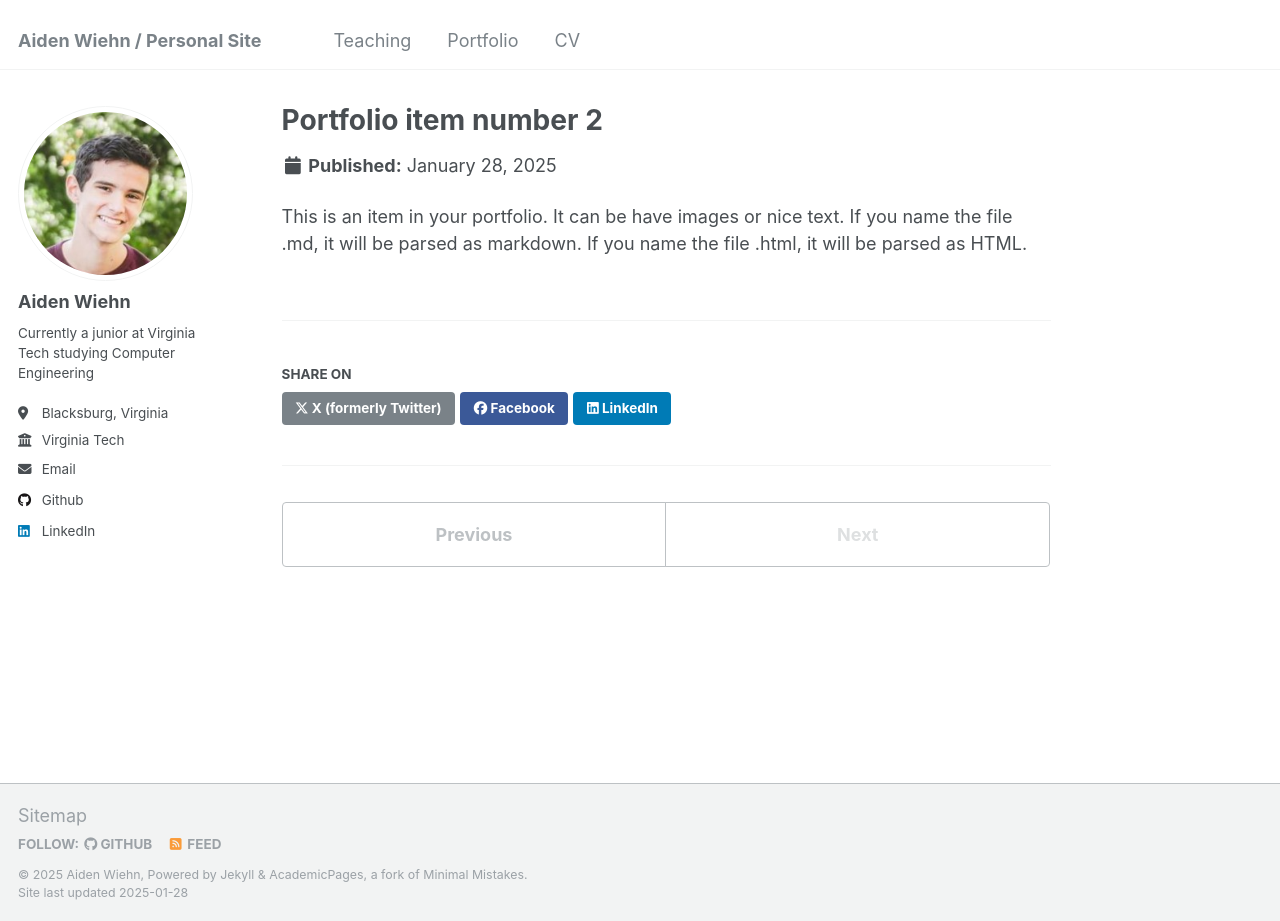
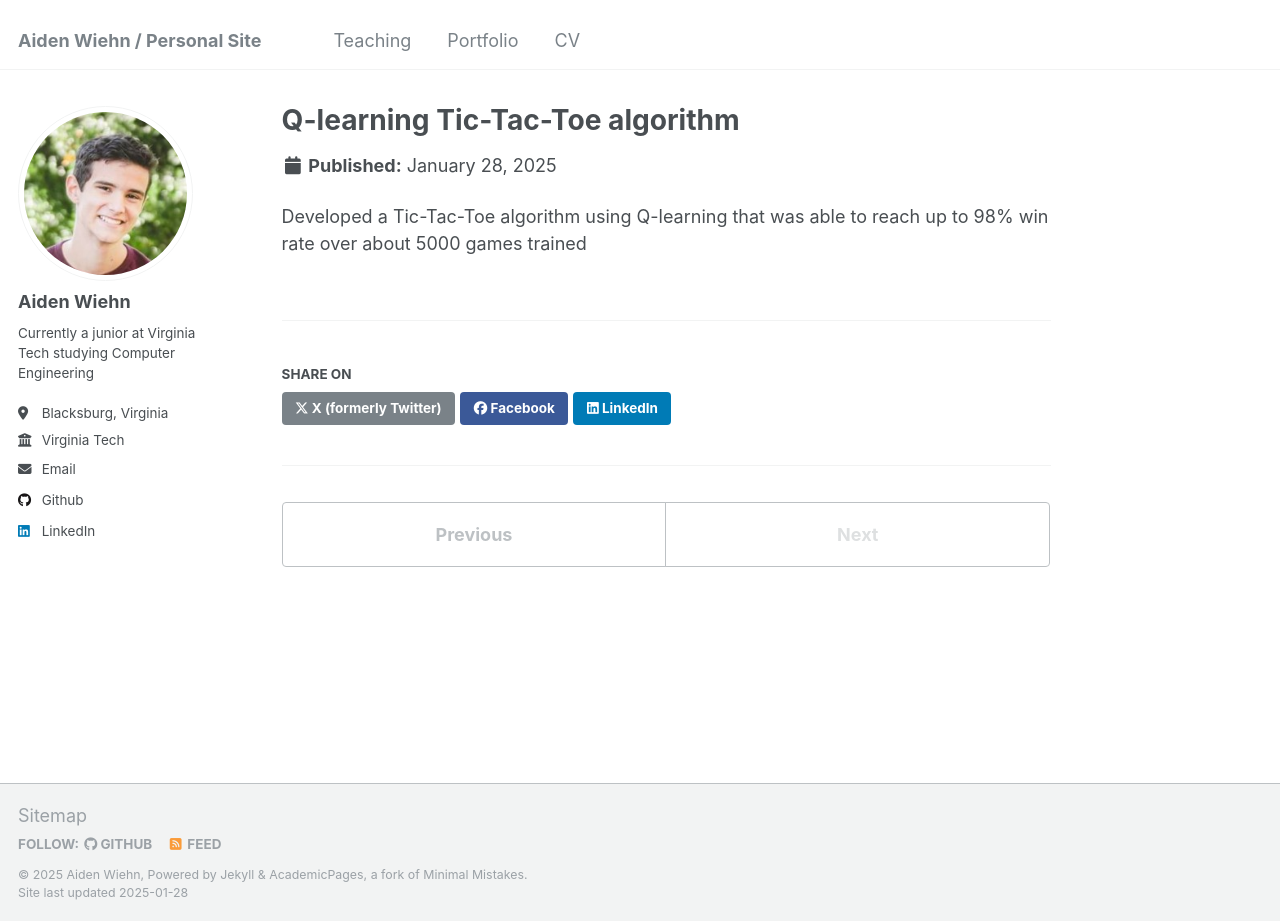
Before and after one commit to aidenwvt/aidenwvt.github.io, a Jekyll site: the page built from _portfolio/portfolio-2.html, in a window 1280 px wide and 921 px high. Built offline with Jekyll 4.4.1, drawn with Linux system fonts in a browser that asks for light colours.

Commit message:
Update portfolio-2.html

```diff
--- a/_portfolio/portfolio-2.html
+++ b/_portfolio/portfolio-2.html
@@ -1,7 +1,7 @@
 ---
-title: "Portfolio item number 2"
-excerpt: "Short description of portfolio item number 2 <br/><img src='/images/500x300.png'>"
+title: "Q-learning Tic-Tac-Toe algorithm"
+excerpt: "Developed a Tic-Tac-Toe algorithm using Q-learning that was able to reach up to 98% win rate over about 5000 games trained"
 collection: portfolio
 ---
 
-This is an item in your portfolio. It can be have images or nice text. If you name the file .md, it will be parsed as markdown. If you name the file .html, it will be parsed as HTML.
+Developed a Tic-Tac-Toe algorithm using Q-learning that was able to reach up to 98% win rate over about 5000 games trained
```
